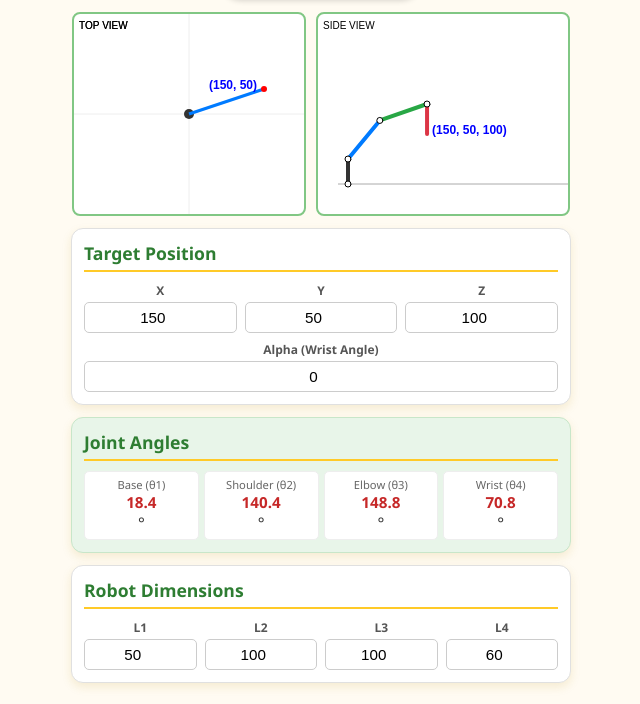
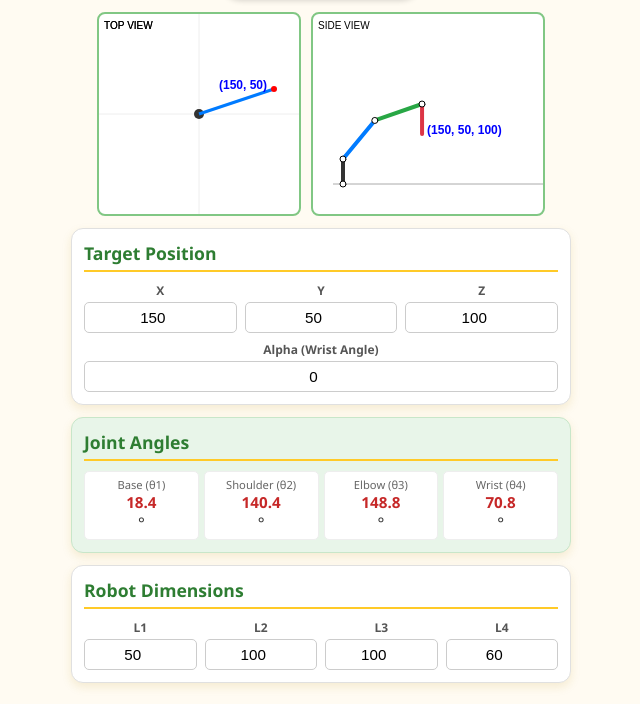
Before and after one commit to Arafat178/4-DOF-Robotic-Arm-Inverse-Kinematics-Solver, a plain HTML site: page index.html in a window 1280 px wide. Shown: the part 96-800 px from the top of the page, without its empty margins (319-959 px from the left). Drawn offline with Linux system fonts and the light colour scheme.

Commit message:
Fix HTML structure and update canvas dimensions

```diff
--- a/index.html
+++ b/index.html
@@ -16,8 +16,8 @@
     <div class="main-container">
 
         <div class="section visuals">
-            <canvas id="topView" width="230" height="200"></canvas>
-            <canvas id="sideView" width="250" height="200"></canvas>
+            <canvas id="topView" width="200" height="200"></canvas>
+            <canvas id="sideView" width="230" height="200"></canvas>
         </div>
 
         <div class="section input-panel">
@@ -144,4 +144,5 @@
 
     <script src="script.js"></script>
 </body>
+
 </html>
```
